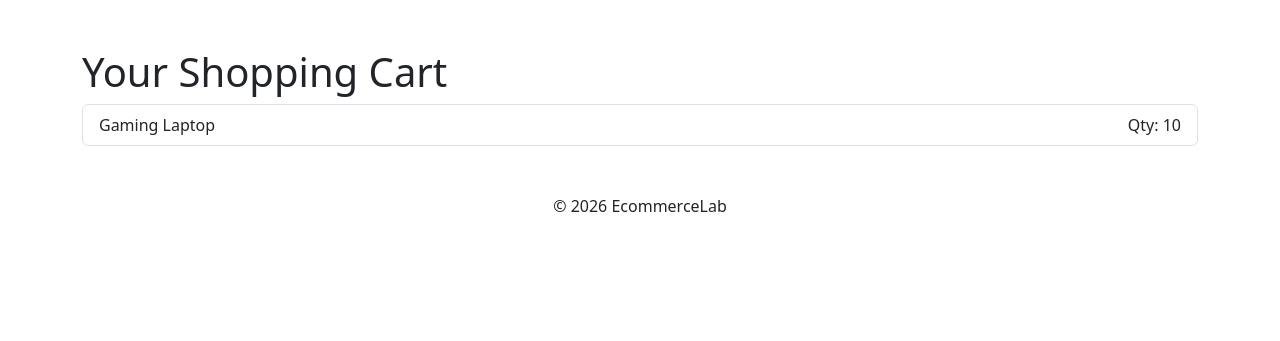
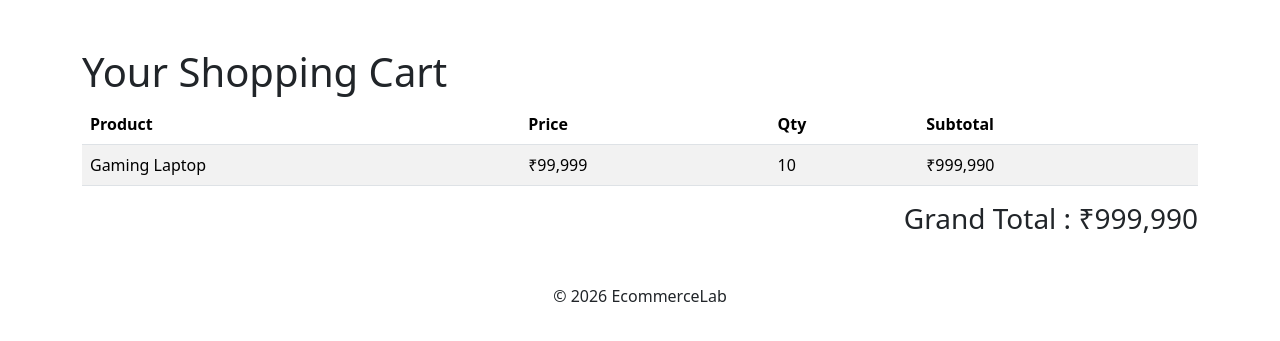
Before and after one commit to akm4arun/EcommerceLab, a Flask app: page /cart/ in a window 1280 px wide. Shown: the part 56-397 px from the top of the page. Run offline with Flask 3, Linux system fonts and the light colour scheme; the visitor is signed in with stand-in values (Sample User, id 1); tables that the repository leaves empty hold one stand-in row (values such as "Sample post").

Commit message:
feat: enhance shopping cart with subtotals and grand total

```diff
--- a/ecommerce/routes/cart.py
+++ b/ecommerce/routes/cart.py
@@ -25,10 +25,16 @@ def cart():
         session["user_id"]
     )
 
+    total = sum(
+    item.product.price * item.quantity
+    for item in items
+)
+
     return render_template(
-        "cart.html",
-        items=items
-    )
+    "cart.html",
+    items=items,
+    total=total
+)
 
 @cart_bp.route("/add/<int:product_id>", methods=["POST"])
 @login_required
--- a/ecommerce/templates/cart.html
+++ b/ecommerce/templates/cart.html
@@ -12,29 +12,52 @@ Cart
 
 {% if items %}
 
-    <ul class="list-group">
+    <table class="table table-striped">
+        <thead>
+            <tr>
+                <th>Product</th>
+                <th>Price</th>
+                <th>Qty</th>
+                <th>Subtotal</th>
+            </tr>
+        </thead>
 
-    {% for item in items %}
+        <tbody>
 
-        <li class="list-group-item d-flex justify-content-between">
+        {% for item in items %}
 
-            <span>
+            <tr>
 
-                {{ item.product.name }}
+                <td>{{ item.product.name }}</td>
 
-            </span>
+                <td>
+                    ₹{{ "{:,.0f}".format(item.product.price) }}
+                </td>
 
-            <span>
+                <td>{{ item.quantity }}</td>
 
-                Qty: {{ item.quantity }}
+                <td>
+                    ₹{{ "{:,.0f}".format(item.product.price * item.quantity) }}
+                </td>
 
-            </span>
+            </tr>
 
-        </li>
+        {% endfor %}
 
-    {% endfor %}
+        </tbody>
 
-    </ul>
+    </table>
+
+    <div class="text-end">
+
+        <h3>
+
+            Grand Total :
+            ₹{{ "{:,.0f}".format(total) }}
+
+        </h3>
+
+    </div>
 
 {% else %}
 
```
